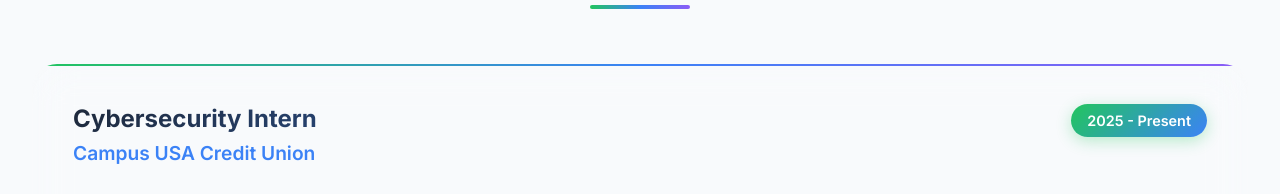
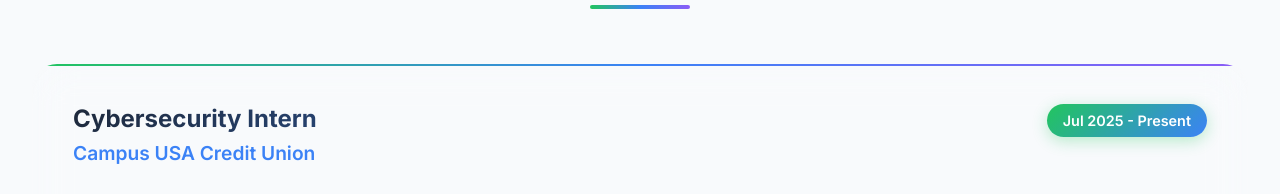
Before and after one commit to chandu3292/pavi_portfolio, a plain HTML site: page index.html in a window 1280 px wide. Shown: the part 1006-1200 px from the top of the page. Drawn offline with Linux system fonts and the light colour scheme.

Commit message:
Update index.html

```diff
--- a/index.html
+++ b/index.html
@@ -868,7 +868,7 @@ linear-gradient(135deg, rgba(79, 70, 229, 1), rgba(16, 185, 129, 1));
                         <div class="job-title">Cybersecurity Intern</div>
                         <div class="company">Campus USA Credit Union</div>
                     </div>
-                    <div class="date-badge">2025 - Present</div>
+                    <div class="date-badge">Jul 2025 - Present</div>
                 </div>
                 <ul class="achievements">
                     <li class="achievement-item">Led cybersecurity initiatives, monitoring threats and maintaining secure infrastructure for enterprise-level operations</li>
```
